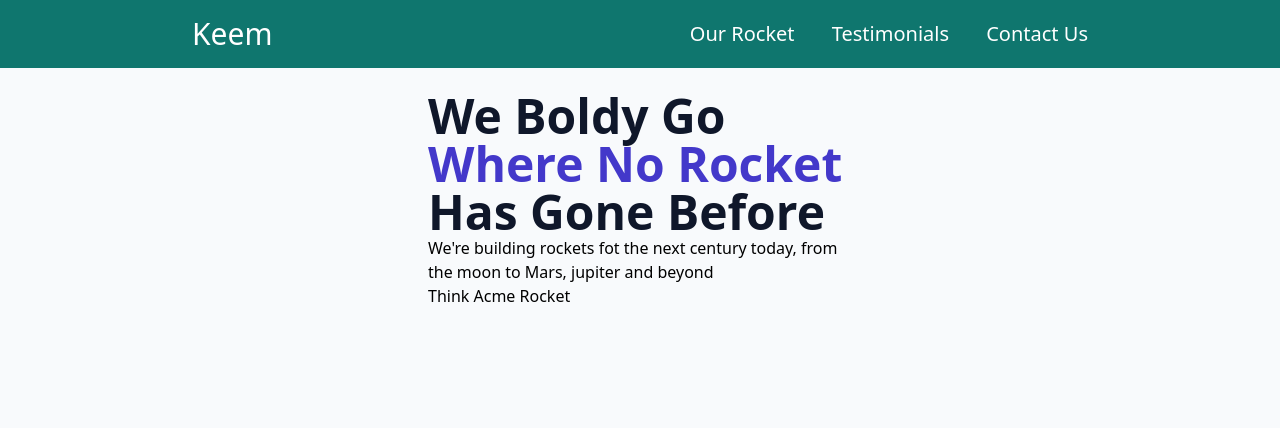
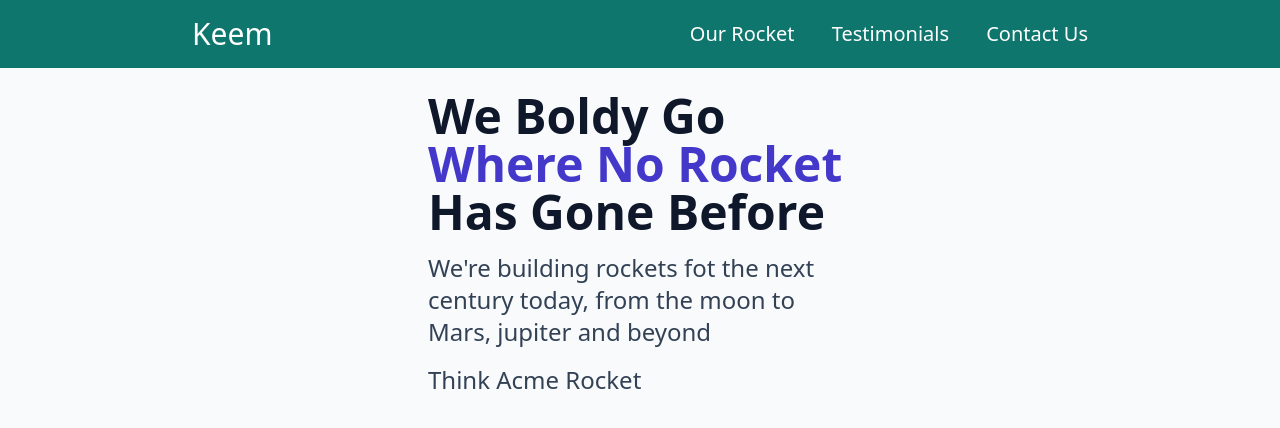
Before and after one commit to Cleve-keem/lesson-2, a website: page public/index.html in a window 1280 px wide. Drawn offline with Linux system fonts and the light colour scheme.

Commit message:
updating

```diff
--- a/public/index.html
+++ b/public/index.html
@@ -28,8 +28,8 @@
         <section id="hero" class="flex justify-center flex-col-reverse p-6 items-center mb-12 sm:flex-row">
             <article class="sm:w-1/2">
                 <h2 class="max-w-md text-4xl font-bold text-center sm:text-5xl sm:text-left dark:text-white text-slate-900">We Boldy Go <span class="text-indigo-700 dark:text-indigo-700">Where No Rocket</span> Has Gone Before</h2>
-                <p>We're building rockets fot the next century today, from the moon to Mars, jupiter and beyond</p>
-                <p>Think Acme Rocket</p>
+                <p class="max-w-md text-2xl mt-4 text-center sm:text-left text-slate-700 dark:text-slate-900">We're building rockets fot the next century today, from the moon to Mars, jupiter and beyond</p>
+                <p class="max-w-md text-2xl mt-4 text-center sm:text-left text-slate-700 dark:text-slate-900">Think Acme Rocket</p>
             </article>
         </section>
     </main>
```
Also changed, not shown: public/img/images.png (added), public/img/rockectrider.png (added), public/img/rocketdab.png (added), public/img/rocketlaunch.png (added), public/style.css.
